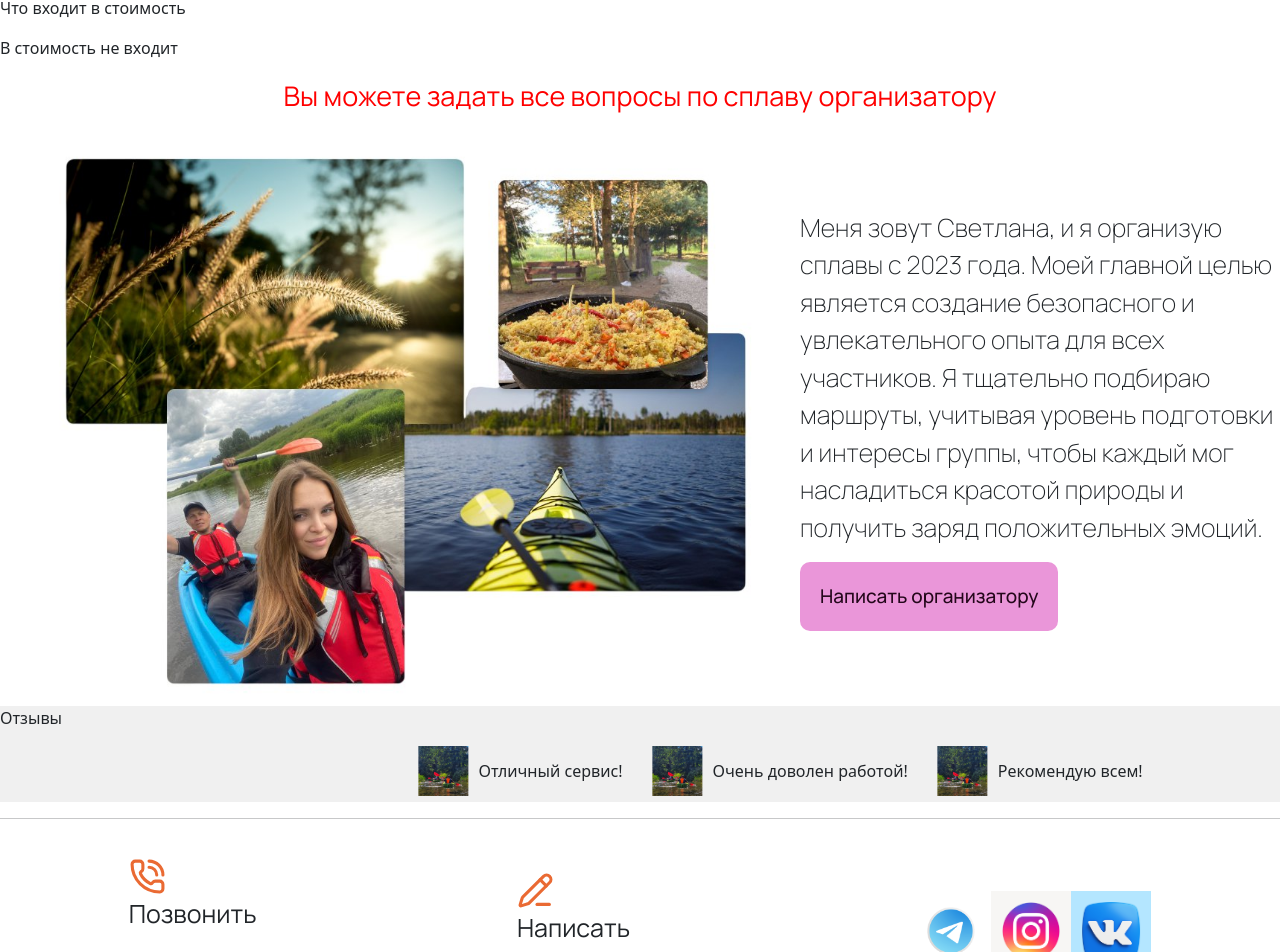
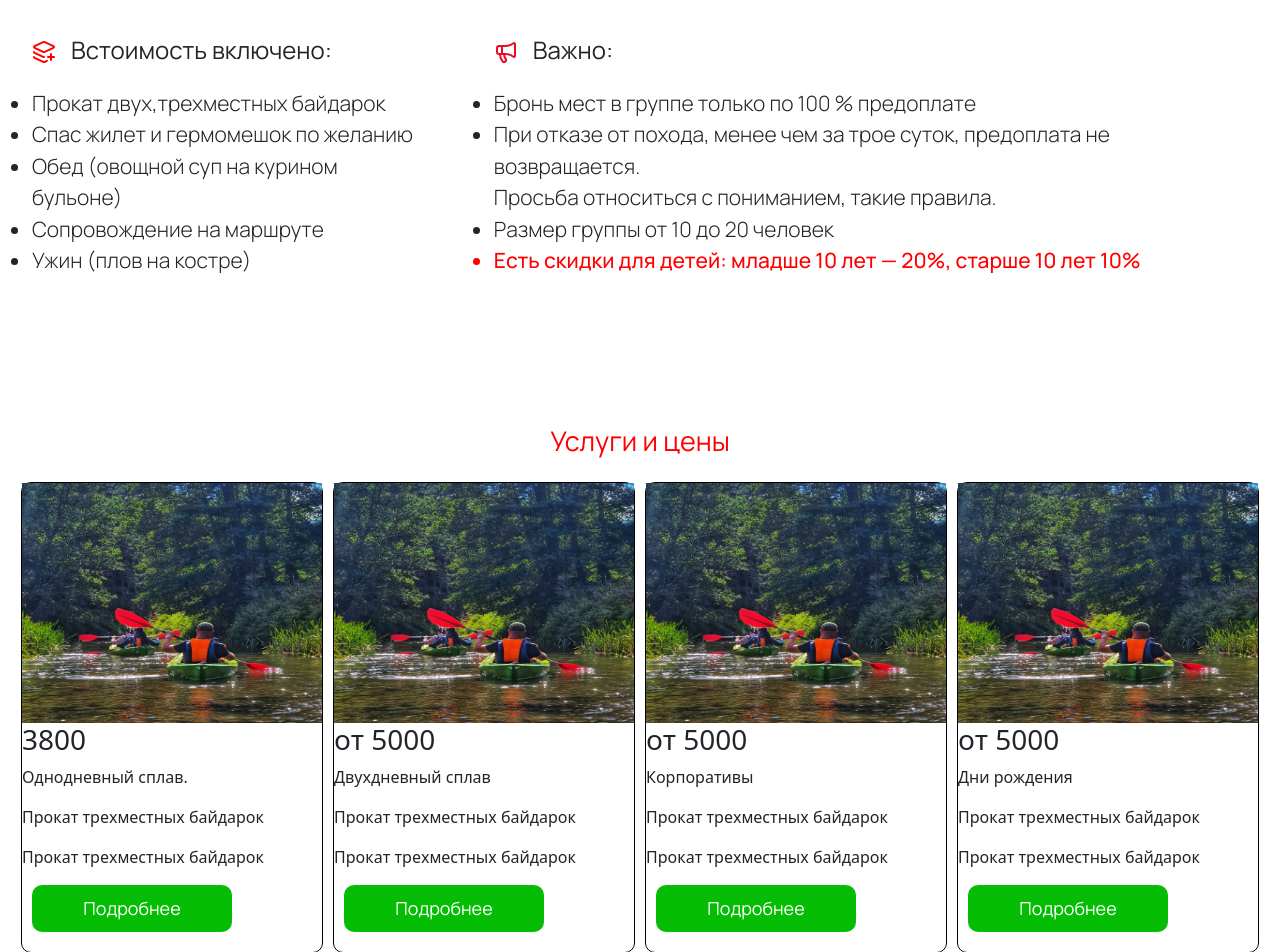
Before and after one commit to liutiki/Kayak, a React (Vite) app: page / in a window 1280 px wide. Shown: the part 4539-5491 px from the top of the page. Built offline with nearby package versions, Linux system fonts and the light colour scheme.

Commit message:
new components friday

```diff
--- a/src/App.jsx
+++ b/src/App.jsx
@@ -9,6 +9,7 @@ import {Footer} from "./Footer/Footer";
 import { Cost } from "./Components/Cost/Cost";
 import { Coordinator } from "./Components/Coordinator/Coordinator";
 import { Testimonials } from "./Components/Testimonials/Testimonials";
+import { CostOneDay } from "./CostOneday/CostOneDay";
 
 
 
@@ -28,10 +29,13 @@ export const App = ()=>{
     <Titul />
     <Angrapa />
     <Way/>
+
+    <CostOneDay />
+
     <Cost />
     <Coordinator />
     <Testimonials />
-<Footer />
+    <Footer />
 
     </div>
   )
--- a/src/Components/Coordinator/Coordinator.jsx
+++ b/src/Components/Coordinator/Coordinator.jsx
@@ -4,8 +4,8 @@ import styles from './Coordinator.module.scss';
 export const Coordinator =() =>{
     return (
         <>
-        <div className={styles.all}>
-           <p>Вы можете задать все вопросы по сплаву организатору </p>
+        <div className={styles.containerall}>
+           <p className={styles.all}>Вы можете задать все вопросы по сплаву организатору </p>
         </div>
 
 
--- a/src/Components/Coordinator/Coordinator.module.scss
+++ b/src/Components/Coordinator/Coordinator.module.scss
@@ -4,6 +4,7 @@
     flex-direction: row;
     justify-content: center;
     align-items: center;
+    margin-bottom: 15%;
 }
 
 .org{
@@ -13,13 +14,14 @@
     align-items: center;
 }
 
-.all{
+.containerall{
     display:flex;
     justify-content: center;
     font-family: "Manrope", sans-serif;
     font-size: 27px;
     color: red;
     font-weight: 400;
+    margin-top: 10%;
 }
 
 .textorg{
@@ -57,4 +59,42 @@ font-weight: 100;
 
 @media (max-width: 500px) {
 
+.container{
+     flex-direction: column;
 }
+
+.org{
+       flex-direction: column;
+    }
+
+.containerall{
+
+
+    margin-top: 4%;
+}
+
+.all{
+      text-align: center;
+      font-size: 19px;
+       font-weight:500;
+}
+
+.textorg{
+     flex-direction: column;
+     max-width: 80%;
+}
+
+.orgphoto{
+    width:80%;
+}
+
+.orgbtn{
+    font-size: 16px;
+    padding:16px;
+  }
+
+.text{
+font-size: 15px;
+}
+
+}
--- a/src/Components/Cost/Cost.jsx
+++ b/src/Components/Cost/Cost.jsx
@@ -1,12 +1,43 @@
+import { CostData } from "./CostData";
+import styles from './Cost.module.scss';
+
+    const handleButtonClick = (item) => {
+    // Здесь вы можете обработать событие нажатия на кнопку
+    // Например, показать дополнительную информацию о товаре
+    alert(`Вы нажали на кнопку "Подробнее" для ${item.name}`);
+};
+
+
 export const Cost =() =>{
+
+
     return (
+
         <>
-        <p>Стоимость сплава</p>
-             <p>3800</p>
-
-             <p>Что входит в стоимость</p>
-
-              <p>В стоимость не входит</p>
+        <div className={styles.service}>
+            <p>Услуги и цены</p>
+        </div>
+            <div className={styles.cardPosition}>
+            {CostData.map(item => {
+                const { image, name, description, button, serviceOne, serviceTwo  } = item;
+                return (
+                    <article className={styles.card} key={item.id}>
+                        <div className={styles.imageContainer}>
+                            <img src={image} className={styles.image} alt="vessel" />
+                        </div>
+                        <div>
+                            <h3 className={styles.title}>{name}</h3>
+                            <p className={styles.description}>{description}</p>
+                             <p className={styles.serviceOne}>{serviceOne}</p>
+                              <p className={styles.serviceTwo}>{serviceTwo}</p>
+                            <button className={styles.button} onClick={() => handleButtonClick(item)}>
+                                {button}
+                            </button>
+                        </div>
+                    </article>
+                );
+            })}
+        </div>
         </>
-    )
-}
+    );
+};
--- a/src/Components/Cost/Cost.module.scss
+++ b/src/Components/Cost/Cost.module.scss
@@ -0,0 +1,75 @@
+.image{
+    width:300px;
+    height:30vh;
+}
+
+.cardPosition{
+    display:flex;
+    flex-direction: row;
+    align-items: center;
+    justify-content: center;
+
+}
+
+.card{
+    margin:5px;
+    flex-wrap: wrap;
+    border:1px solid black;
+    border-radius: 10px;
+
+}
+
+.service{
+    display:flex;
+    justify-content: center;
+    display:flex;
+    justify-content: center;
+    font-family: "Manrope", sans-serif;
+    font-size: 27px;
+    color: red;
+    font-weight: 400;
+    margin-top: 10%;
+}
+
+.button{
+    padding:10px;
+    width:200px;
+    border-radius: 10px;
+    border:none;
+    color:white;
+    background-color: rgb(5, 189, 5);
+    font-size: 18px;
+    font-family: "Manrope", sans-serif;
+    margin-bottom: 20px;
+    margin-left:10px;
+}
+
+@media (max-width: 500px) {
+
+.image{
+    width:90%;
+    height:20vh;
+}
+
+.cardPosition{
+    flex-direction: column;
+   }
+
+.card{
+    margin:5px;
+    }
+
+.service{
+    font-size: 17px;
+    margin-top: 2%;
+}
+
+.button{
+    padding:4px;
+    width:60%;
+    font-size: 12px;
+    margin-bottom: 7px;
+    margin-left:5px;
+}
+
+}
--- /dev/null
+++ b/src/Components/Cost/CostData.js
@@ -0,0 +1,44 @@
+import back from '@/assets/back.jpg';
+
+export const CostData = [
+
+{
+    image:back,
+    name: '3800',
+    description: 'Однодневный сплав. ',
+    service: 'Прокат трехместных байдарок',
+    serviceOne: 'Прокат трехместных байдарок',
+    serviceTwo: 'Прокат трехместных байдарок',
+    button: 'Подробнее'
+},
+
+{
+    image:back,
+    name: 'от 5000 ',
+    description: 'Двухдневный сплав ',
+    service: 'Прокат трехместных байдарок',
+    serviceOne: 'Прокат трехместных байдарок',
+    serviceTwo: 'Прокат трехместных байдарок',
+    button: 'Подробнее'
+},
+
+{
+    image:back,
+    name: 'от 5000 ',
+    description: 'Корпоративы ',
+    serviceOne: 'Прокат трехместных байдарок',
+    serviceTwo: 'Прокат трехместных байдарок',
+    button: 'Подробнее'
+},
+
+{
+    image:back,
+    name: 'от 5000 ',
+    description: 'Дни рождения',
+    serviceOne: 'Прокат трехместных байдарок',
+    serviceTwo: 'Прокат трехместных байдарок',
+    button: 'Подробнее'
+},
+
+
+]
--- a/src/Components/Titul/Titul.module.scss
+++ b/src/Components/Titul/Titul.module.scss
@@ -42,6 +42,19 @@
 
 @media (max-width: 500px) {
 
+    .splav{
+
+    font-size: 17px;
+
+}
+
+.river{
+
+    font-size: 20px;
+
+}
+
+
 
 .kayak{
    width:100%;
@@ -60,7 +73,7 @@ border-radius:10%;
     top: 25%; // Центрируем по вертикали
     left: 30%; // Центрируем по горизонтали
     transform: translate(-20%, -30%); // Сдвигаем текст на половину его ширины и высоты для центрирования
-    font-size: 32px;
+    font-size: 17px;
      line-height: 1.2; // Устанавливаем межстрочный интервал для лучшего восприятия
         margin: 0; // Убираем отступы
         display: flex;
--- /dev/null
+++ b/src/CostOneday/CostOneDay.jsx
@@ -0,0 +1,38 @@
+import styles from './CostOneDay.module.scss';
+import { Megaphone } from 'lucide-react';
+import { Wallet } from 'lucide-react';
+import { LayersPlus } from 'lucide-react';
+
+export const CostOneDay = ()=>{
+
+return (
+    <div>
+        <div className={styles.oneday}>
+         <p className={styles.textone}> <Wallet className={styles.wallet} />Стоимость однодневного сплава<span className={styles.summ} >3800 рублей.</span></p>
+        </div>
+
+    <div className={styles.container}>
+           <ul className={styles.textContainer}>
+            <li className={styles.text}>   <LayersPlus  className={styles.layer} />Встоимость включено:</li>
+            <li>Прокат двух,трехместных байдарок</li>
+              <li>Спас жилет и гермомешок по желанию</li>
+                <li>Обед (овощной суп на курином бульоне)</li>
+                  <li>Сопровождение на маршруте</li>
+                  <li>Ужин (плов на костре)</li>
+        </ul>
+
+         <ul className={styles.textContainer}>
+            <li className={styles.text}>  <Megaphone className={styles.megaphone}/>Важно:</li>
+            <li>Бронь мест в группе только по 100 % предоплате</li>
+              <li> При отказе от похода, менее чем за трое суток, предоплата не возвращается.
+                 <br/>Просьба относиться с пониманием, такие правила.</li>
+                <li>Размер группы от 10 до 20 человек</li>
+                  <li className={styles.children} >Есть скидки для детей: младше 10 лет — 20%, старше 10 лет 10%</li>
+        </ul>
+    </div>
+
+
+    </div>
+)
+
+}
--- /dev/null
+++ b/src/CostOneday/CostOneDay.module.scss
@@ -0,0 +1,120 @@
+.container{
+    display:flex;
+    flex-direction: row;
+    justify-content: center;
+    align-items: center;
+    margin-top: 60px;
+    font-family: "Manrope", sans-serif;
+
+}
+
+.oneday{
+    display:flex;
+    justify-content: center;
+    border:1px solid grey;
+margin-left:140px;
+margin-right: 140px;
+border-radius: 20px;
+background-color: rgb(206, 240, 15);
+}
+
+.textone{
+       font-family: "Manrope", sans-serif;
+       font-size: 25px;
+}
+
+.text{
+font-weight: 400;
+list-style: none;
+font-size: 24px;
+margin-bottom: 20px;
+}
+
+.textContainer{
+    font-family: "Manrope", sans-serif;
+ font-size: 21px;
+font-weight: 300;
+margin-right: 40px;
+}
+
+.megaphone{
+    color:rgb(232, 12, 37);
+    margin-right: 15px;
+}
+
+.wallet{
+    color:green;
+    margin-right: 15px;
+}
+
+.layer{
+    margin-right: 15px;
+    color:red;
+}
+
+.children{
+    color:red;
+     font-family: "Manrope", sans-serif;
+       font-size: 21px;
+       font-weight:500;
+}
+
+.summ{
+    margin-left: 5px;
+    font-weight:800;
+    font-size: 23px;
+}
+
+@media (max-width: 500px) {
+.container{
+    display:flex;
+    flex-direction: column;
+}
+
+.oneday{
+
+margin-left:2px;
+margin-right: 2px;
+max-width: 430px;
+    text-align: center;
+}
+
+.summ{
+    margin-left: 5px;
+    font-weight:800;
+    font-size: 18px;
+}
+
+.textone{
+    text-align: center;
+       font-size: 18px;
+}
+
+.text{
+font-size: 17px;
+margin-bottom: 10px;
+}
+
+.textContainer{
+width:90%;
+   font-size: 14px;
+margin-right: 40px;
+}
+
+.megaphone{
+    margin-right: 10px;
+}
+
+.wallet{
+    margin-right: 10px;
+}
+
+.layer{
+    margin-right: 10px;
+}
+
+.children{
+       font-size: 14px;
+   }
+
+}
```
